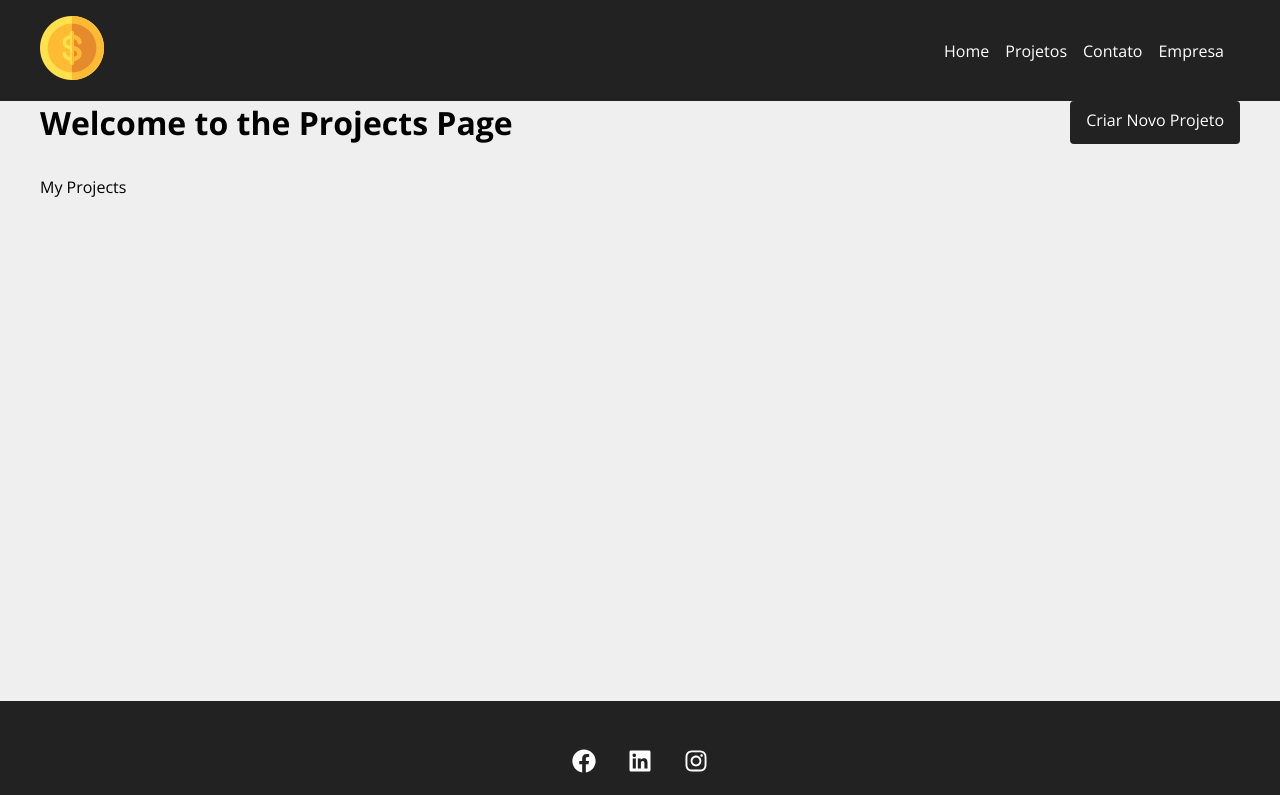
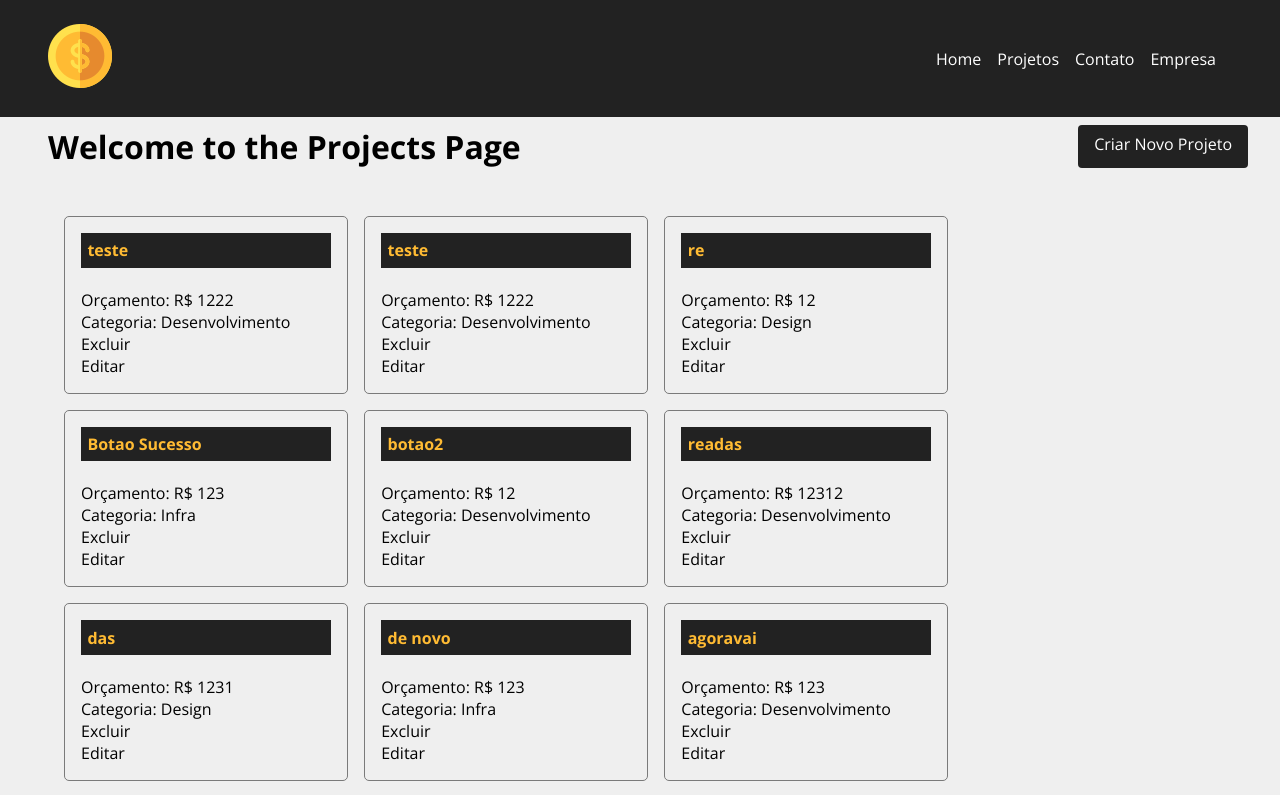
Before and after one commit to IABlock/Projeto-Curso-React, a React (Create React App) app: page /projects in a window 1280 px wide. Shown: the top 795 px of the page. Built offline with nearby package versions, Linux system fonts and the light colour scheme; data requests are answered from the project's data file.

Commit message:
Colocando lista de projetos

```diff
--- a/db.json
+++ b/db.json
@@ -120,23 +120,34 @@
       },
       "cost": 0,
       "services": []
+    },
+    {
+      "id": "d593",
+      "name": "mais1",
+      "budget": "123",
+      "category": {
+        "id": "2",
+        "name": "Desenvolvimento"
+      },
+      "cost": 0,
+      "services": []
     }
   ],
   "categories": [
     {
-      "id": 1,
+      "id": "1",
       "name": "Infra"
     },
     {
-      "id": 2,
+      "id": "2",
       "name": "Desenvolvimento"
     },
     {
-      "id": 3,
+      "id": "3",
       "name": "Design"
     },
     {
-      "id": 4,
+      "id": "4",
       "name": "Planejamento"
     }
   ]
--- a/src/components/layout/Container.module.css
+++ b/src/components/layout/Container.module.css
@@ -4,6 +4,7 @@
   justify-content: space-between;
   margin: 0 auto;
   flex-wrap: wrap;
+  padding: .5em
 }
 
 .start {
--- a/src/components/layout/LinkButton.module.css
+++ b/src/components/layout/LinkButton.module.css
@@ -9,6 +9,7 @@
     border-radius: 4px;
     text-decoration: none;
     cursor: pointer;
+    align-items: center;
 }
 
 .btn:hover {
--- a/src/components/pages/Projects.js
+++ b/src/components/pages/Projects.js
@@ -1,19 +1,32 @@
 import { useLocation } from 'react-router-dom';
+import {useState, useEffect} from 'react';
 
 import styles from './Projects.module.css';
 import Message from '../layout/Message';
 import Container from '../layout/Container';
 import LinkButton from '../layout/LinkButton';
+import ProjectCard from '../project/ProjectCard';
 
 function Projects() {
+    const [projects, setProjects] = useState([]);
+
     const location = useLocation();
-    console.log('Location:', location);
-    console.log('Location state:', location.state);
     let message = '';
     if (location.state) {
         message = location.state.message;
-        console.log('Message from location state:', message);
     }
+
+    useEffect(() => {
+        fetch('http://localhost:3001/projects', {
+            method: 'GET',
+            headers: {
+                'Content-Type': 'application/json',
+            },
+        }).then((resp) => resp.json())
+          .then((data) => {
+            setProjects(data);
+          }).catch((err) => console.log(err));
+    }, []);
 
   return (
     <div className={styles.projects_container}>
@@ -23,7 +36,16 @@ function Projects() {
       </div>
       {message &&<Message type="success" msg={message} />}
       <Container customClass="start">
-        <p>My Projects</p>
+        {projects.length > 0 &&
+          projects.map((project) => (
+            <ProjectCard
+              id={project.id}
+              name={project.name}
+              budget={project.budget}
+              category={project.category}
+              key={project.id}
+            />
+          ))}
       </Container>
     </div>
   );
--- /dev/null
+++ b/src/components/project/ProjectCard.js
@@ -0,0 +1,21 @@
+import styles from './ProjectCard.module.css';
+
+function ProjectCard({ id, name, budget, category, handleRemove }) {
+    return (
+        <div className={styles.project_card}>
+            <h4>{name}</h4>
+            <p>
+                <span>Orçamento:</span> R$ {budget}
+            </p>
+            <p>
+                <span>Categoria:</span> {category.name}
+            </p>
+            <div className={styles.project_card_actions}>
+                <p>Excluir</p>
+                <p>Editar</p>
+            </div>
+        </div>
+    );
+}
+
+export default ProjectCard;
--- /dev/null
+++ b/src/components/project/ProjectCard.module.css
@@ -0,0 +1,14 @@
+.project_card {
+    padding: 1em;
+    border: 1px solid #7a7a7a;
+    border-radius: 5px;
+    width: 24%;
+    margin: 0.5em;
+}
+
+.project_card h4 {
+    background-color: #222;
+    color: #fb3;
+    padding: .4em;
+    margin-bottom: 1.3em;
+}
```
